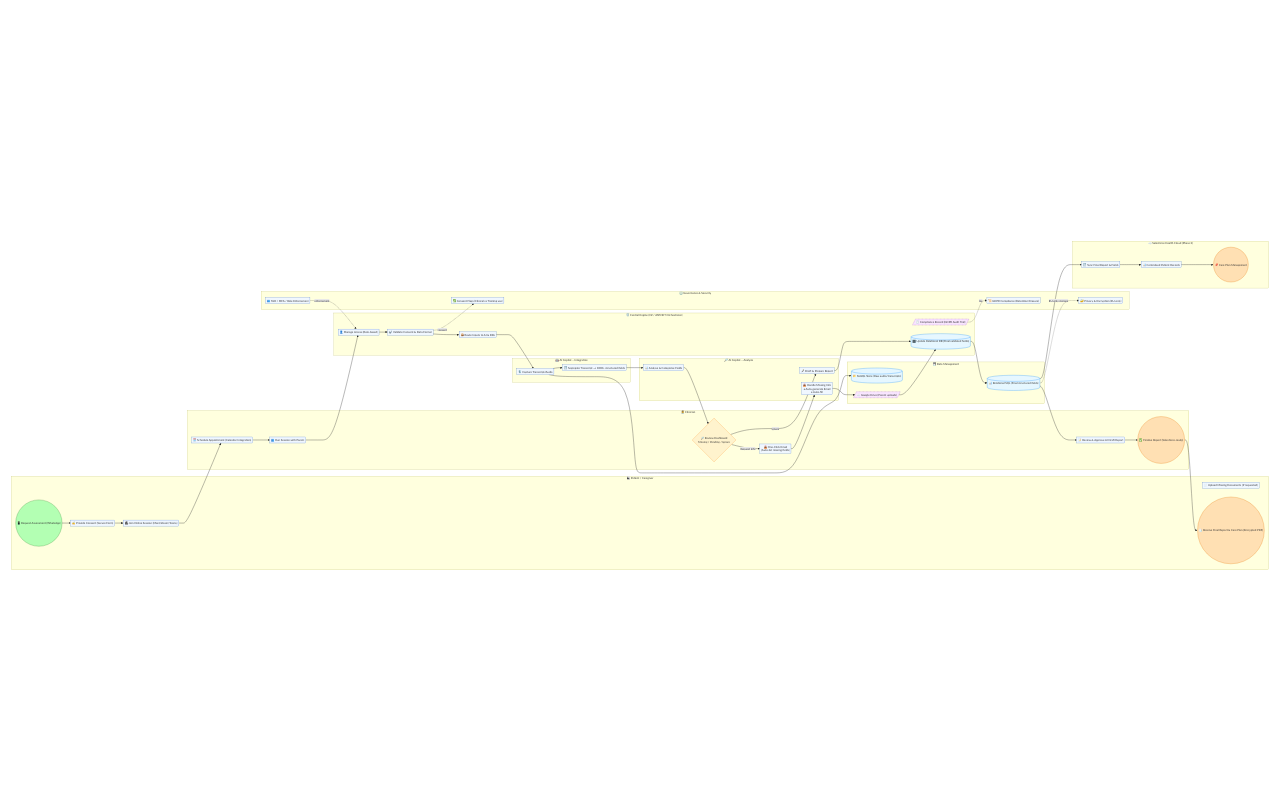
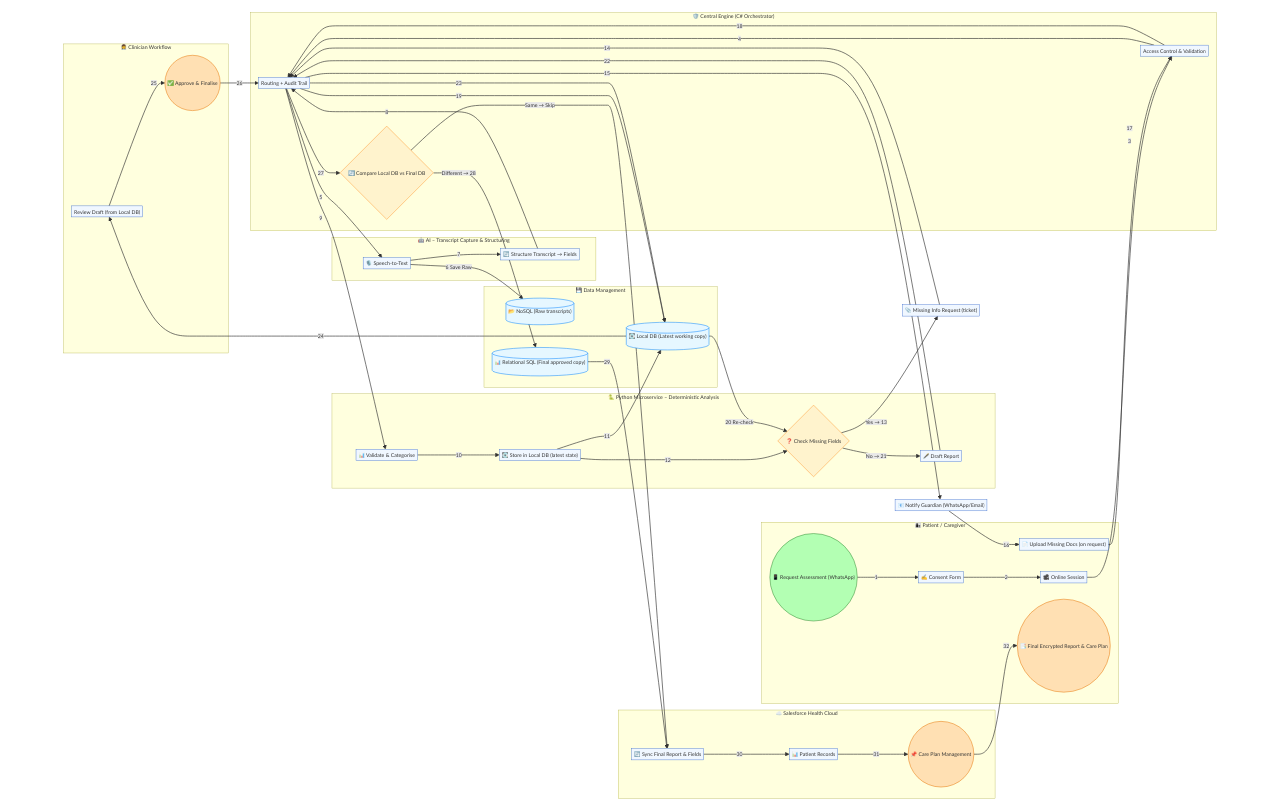
Before and after one commit to pdkv1999/primaHealth, a Python web app: template templates/standalone.html in a window 1280 px wide. Shown: the part 71-871 px from the top of the page. Run offline with Jinja, Linux system fonts and the light colour scheme; the template is opened without the code that fills it, so the values that code supplies are empty.

Commit message:
update the standalone

```diff
--- a/templates/standalone.html
+++ b/templates/standalone.html
@@ -58,89 +58,107 @@
   </header>
 
   <div id="mermaidChart">
-    <div class="mermaid">
-flowchart LR
-
-%% ===== Patient Journey =====
+<div class="mermaid">
+  flowchart LR
+%% ===== Patient / Caregiver =====
 subgraph P["👩‍👦 Patient / Caregiver"]
     P1(("📱 Request Assessment (WhatsApp)")):::start
-    P2["✍️ Provide Consent (Secure Form)"]:::process
-    P3["🎥 Join Online Session (Meet/Zoom/Teams)"]:::process
-    P4["📄 Upload Missing Documents (If requested)"]:::process
-    P5(("📑 Receive Final Report & Care Plan (Encrypted PDF)")):::terminator
-end
-
-%% ===== Clinician Workflow =====
-subgraph C["👩‍⚕️ Clinician"]
-    C1["🗓️ Schedule Appointment (Calendar Integration)"]:::process
-    C2["👥 Run Session with Parent"]:::process
-    C3{"🔎 Review Dashboard<br/>Missing / Pending / Ignore"}:::decision
-    C4["📤 One-Click Email<br/>(Auto-list missing fields)"]:::process
-    C5["📝 Review & Approve AI Draft Report"]:::process
-    C6(("✅ Finalise Report (Salesforce-ready)")):::terminator
+    P2["✍️ Consent Form"]:::process
+    P3["🎥 Online Session"]:::process
+    P4["📄 Upload Missing Docs (on request)"]:::process
+    P5(("📑 Final Encrypted Report & Care Plan")):::terminator
 end
 
 %% ===== Central Engine =====
-subgraph CE["🛡️ Central Engine (C# / ASP.NET Orchestrator)"]
-    CE1["👤 Manage Access (Role-based)"]:::process
-    CE2["✔️ Validate Consent & Data Format"]:::process
-    CE3["📦 Route Inputs to AI & DBs"]:::process
-    CE4[/"🕒 Compliance Record (GDPR Audit Trail)"/]:::manual
-    CE5[("🗄️ Update Relational DB (Final validated fields)")]:::database
+subgraph CE["🛡️ Central Engine (C# Orchestrator)"]
+    CE1["Access Control & Validation"]:::process
+    CE2["Routing + Audit Trail"]:::process
+    CE3{"🔄 Compare Local DB vs Final DB"}:::decision
 end
 
-%% ===== AI Integration =====
-subgraph AIINT["🤖 AI Copilot – Integration"]
-    A1["🎙️ Capture Transcript/Audio"]:::process
-    A1a["🔄 Segregate Transcript → 1000+ structured fields"]:::process
+%% ===== AI Capture =====
+subgraph AI["🤖 AI – Transcript Capture & Structuring"]
+    A1["🎙️ Speech-to-Text"]:::process
+    A2["🔄 Structure Transcript → Fields"]:::process
 end
 
-%% ===== AI Analysis =====
-subgraph AIANA["🔎 AI Copilot – Analysis"]
-    A2["📊 Analyse & Categorise Fields"]:::process
-    A3["📤 Handle Missing Info<br/>• Auto-generate Email<br/>• Auto-fill"]:::process
-    A4["🖋️ Draft & Prepare Report"]:::process
+%% ===== Python Analysis =====
+subgraph PY["🐍 Python Microservice – Deterministic Analysis"]
+    PY1["📊 Validate & Categorise"]:::process
+    PY2["💽 Store in Local DB (latest state)"]:::process
+    PY3{"❓ Check Missing Fields"}:::decision
+    PY4["🖋️ Draft Report"]:::process
 end
+
+%% ===== Missing Info + Comms =====
+MREQ["📎 Missing Info Request (ticket)"]:::process
+COMMS["📧 Notify Guardian (WhatsApp/Email)"]:::process
 
 %% ===== Data Management =====
 subgraph D["💾 Data Management"]
-    D1[("📂 NoSQL Store (Raw audio/transcripts)")]:::database
-    D2[("📊 Relational SQL (Final structured fields)")]:::database
-    D4[/"☁️ Google Drive (Parent uploads)"/]:::manual
+    D1[("📂 NoSQL (Raw transcripts)")]:::database
+    D3[("💽 Local DB (Latest working copy)")]:::database
+    D2[("📊 Relational SQL (Final approved copy)")]:::database
 end
 
-%% ===== Governance =====
-subgraph G["⚖️ Governance & Security"]
-    G1["🔐 Privacy & Encryption (EU-only)"]:::process
-    G2["👥 SSO / MFA / Role Enforcement"]:::process
-    G3["📜 GDPR Compliance (Retention/Erasure)"]:::process
-    G4["✅ Consent Flags (Clinical vs Training use)"]:::process
+%% ===== Clinician =====
+subgraph C["👩‍⚕️ Clinician Workflow"]
+    C1["Review Draft (from Local DB)"]:::process
+    C2(("✅ Approve & Finalise")):::terminator
 end
 
 %% ===== Salesforce =====
-subgraph SF["☁️ Salesforce Health Cloud (Phase 2)"]
+subgraph SF["☁️ Salesforce Health Cloud"]
     SF1["🔄 Sync Final Report & Fields"]:::process
-    SF2["📊 Centralised Patient Records"]:::process
+    SF2["📊 Patient Records"]:::process
     SF3(("📌 Care Plan Management")):::terminator
 end
 
-%% ===== Main Flow =====
-P1 --> P2 --> P3 --> C1 --> C2 --> CE1 --> CE2 --> CE3 --> A1 --> A1a --> A2 --> C3
-C3 -->|Request Info| C4 --> A3 --> D4
-C3 -->|Ignore| A4
-D4 --> CE5 --> D2 --> C5 --> C6 --> P5
-D2 --> SF1 --> SF2 --> SF3
+%% ===== Numbered Flow =====
+P1 -- "1" --> P2
+P2 -- "2" --> P3
+P3 -- "3" --> CE1
+CE1 -- "4" --> CE2
 
-%% ===== Supporting Flows =====
-A1 --> D1
-%% REMOVED: A1a --> D2
-A4 --> CE5
+CE2 -- "5" --> A1
+A1 -- "6 Save Raw" --> D1
+A1 -- "7" --> A2
+A2 -- "8" --> CE2
 
-%% ===== Governance Connections =====
-CE4 -. log .-> G3
-CE2 -. consent .-> G4
-D2 -. EU-only storage .-> G1
-G2 -. enforcement .-> CE1
+CE2 -- "9" --> PY1
+PY1 -- "10" --> PY2
+PY2 -- "11" --> D3
+PY2 -- "12" --> PY3
+
+%% Missing info loop
+PY3 -- "Yes → 13" --> MREQ
+MREQ -- "14" --> CE2
+CE2 -- "15" --> COMMS
+COMMS -- "16" --> P4
+P4 -- "17" --> CE1
+CE1 -- "18" --> CE2
+CE2 -- "19" --> D3
+D3 -- "20 Re-check" --> PY3
+
+PY3 -- "No → 21" --> PY4
+PY4 -- "22" --> CE2
+
+%% Clinician Review
+CE2 -- "23" --> D3
+D3 -- "24" --> C1
+C1 -- "25" --> C2
+C2 -- "26" --> CE2
+
+%% CE compares Local vs Final DB before updating
+CE2 -- "27" --> CE3
+CE3 -- "Different → 28" --> D2
+CE3 -- "Same → Skip" --> SF1
+
+%% Salesforce reads from Final DB only
+D2 -- "29" --> SF1
+SF1 -- "30" --> SF2
+SF2 -- "31" --> SF3
+SF3 -- "32" --> P5
 
 %% ===== Styles =====
 classDef start fill:#b3ffb3,stroke:#2d862d,stroke-width:1.5px
@@ -148,9 +166,8 @@ classDef terminator fill:#ffe0b3,stroke:#e67300,stroke-width:1.5px
 classDef process fill:#f0f7ff,stroke:#3366cc,stroke-width:1.2px
 classDef decision fill:#fff3cd,stroke:#ff9933,stroke-width:1.5px
 classDef database fill:#e6f7ff,stroke:#0080ff,stroke-width:1.5px
-classDef manual fill:#f9e6ff,stroke:#9933cc,stroke-width:1.5px,stroke-dasharray: 5 3
-classDef data fill:#e6fff9,stroke:#00b386,stroke-width:1.5px
-    </div>
+
+</div>
   </div>
 
   <script>
```
